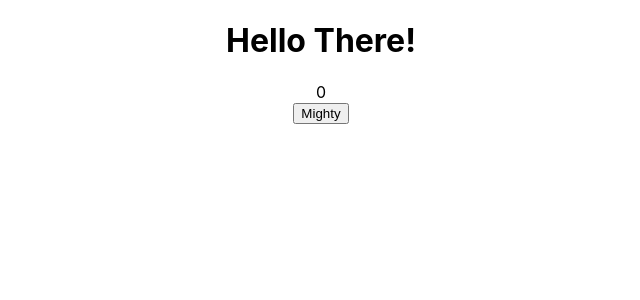
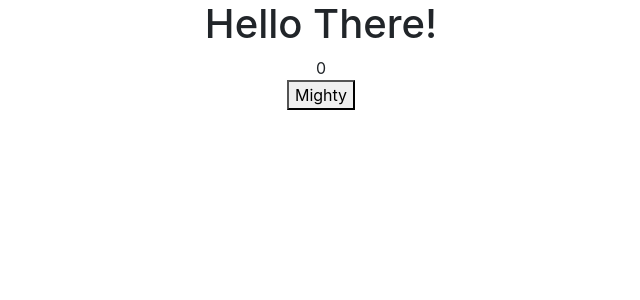
Before and after one commit to hakantunc/mighty, a React (Create React App) app: page / in a window 1280 px wide. Shown: the top 300 px of the page, without its empty margins (319-959 px from the left). Built offline with nearby package versions, Linux system fonts and the light colour scheme.

Commit message:
Add bootstrap

```diff
--- a/package.json
+++ b/package.json
@@ -12,6 +12,7 @@
     "@types/react": "^16.9.34",
     "@types/react-dom": "^16.9.6",
     "@types/react-redux": "^7.1.7",
+    "bootstrap": "^4.4.1",
     "react": "^16.13.1",
     "react-dom": "^16.13.1",
     "react-redux": "^7.2.0",
--- a/src/App.tsx
+++ b/src/App.tsx
@@ -5,11 +5,13 @@ import Counter from './components/Counter';
 
 const App = () => {
   return (
-    <div className="App">
-      <h1>
-        Hello There!
-      </h1>
-      <Counter />
+    <div className='container'>
+      <div className='row justify-content-around'>
+        <h1>Hello There!</h1>
+      </div>
+      <div className='row justify-content-around'>
+        <Counter />
+      </div>
     </div>
   );
 };
--- a/src/components/Counter.tsx
+++ b/src/components/Counter.tsx
@@ -9,7 +9,7 @@ import { increment } from "./counterSlice";
 
 const Counter = (props: PropsFromRedux) => {
   return (
-    <div>
+    <div style={{textAlign: "center"}}>
       <div>
         {props.value}
       </div>
--- a/src/index.tsx
+++ b/src/index.tsx
@@ -1,6 +1,7 @@
 import React from 'react';
 import ReactDOM from 'react-dom';
 import { Provider } from 'react-redux';
+import 'bootstrap/dist/css/bootstrap.min.css';
 import './index.css';
 import App from './App';
 import { store } from './store';
```
Also changed, not shown: 1 other file (tests, documents, lock files or other folders).
